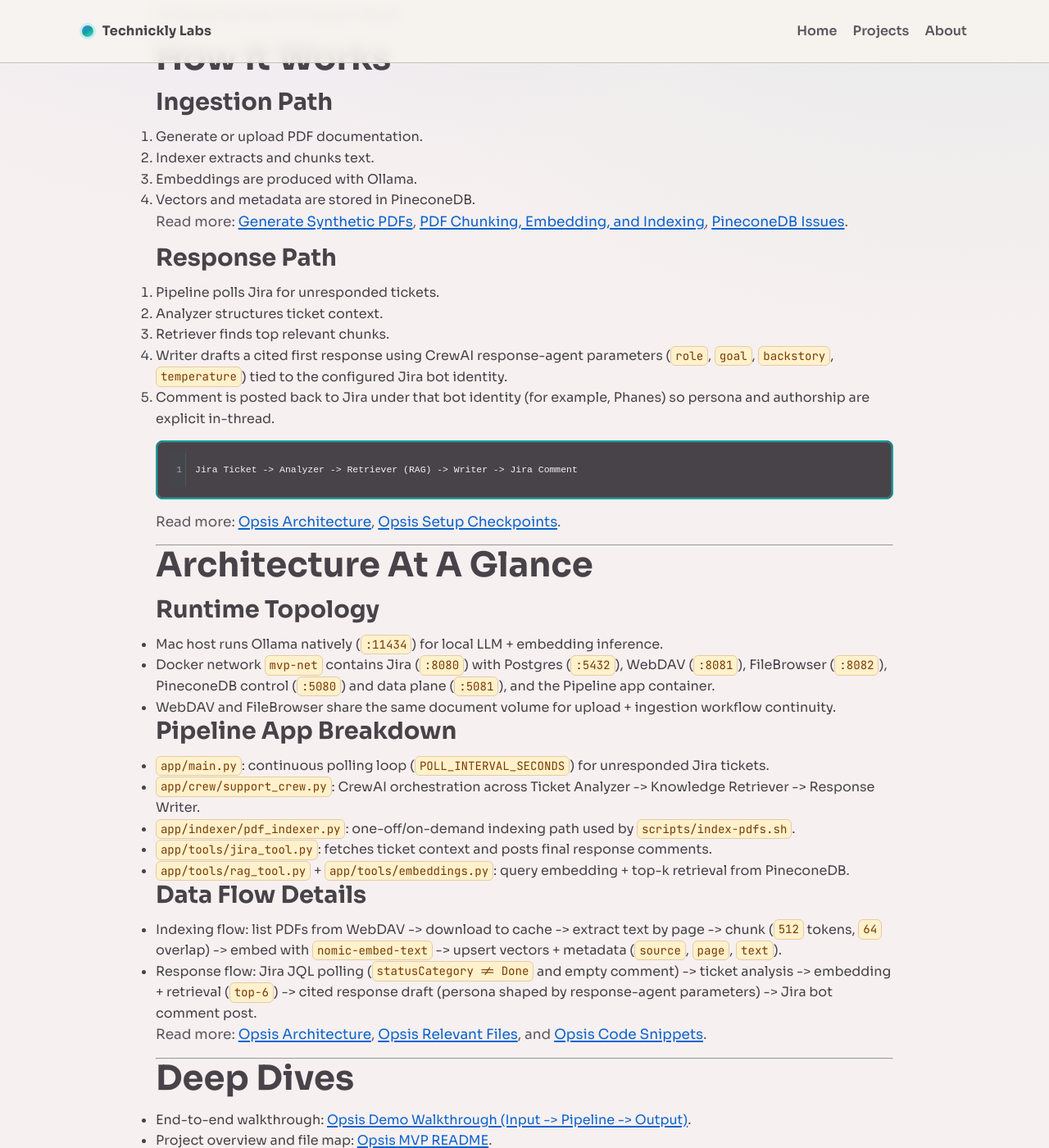
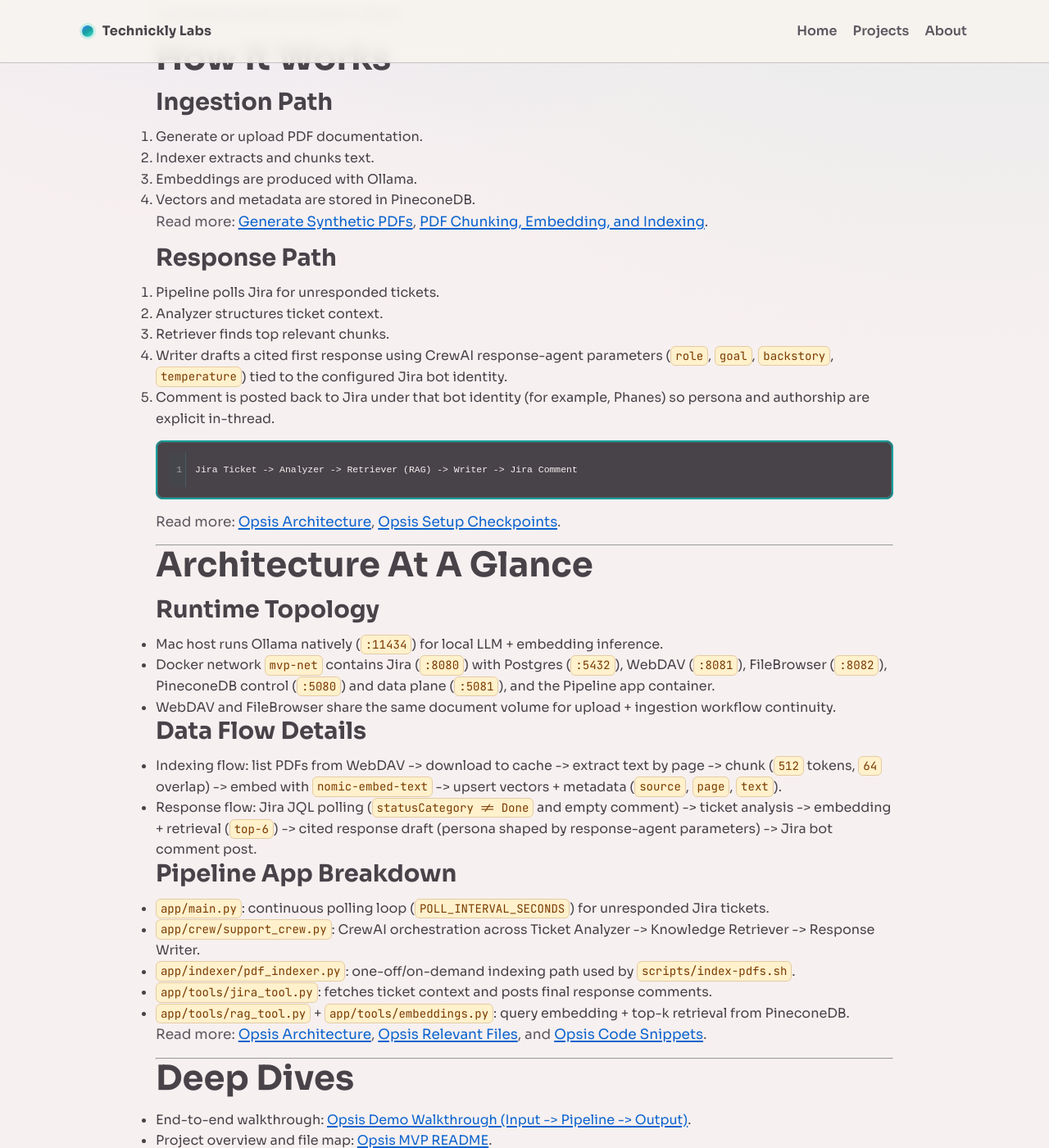
Before and after one commit to technickly/technickly.github.io, a Jekyll site: the page built from _projects/opsis.md, in a window 1280 px wide and 1400 px high, scrolled down 1515 px. Shown: the whole window at 82% size. Built offline with Jekyll 4.4.1, drawn with Linux system fonts in a browser that asks for light colours.

Commit message:
Added walkthrough and modified a lot

```diff
--- a/_projects/opsis.md
+++ b/_projects/opsis.md
@@ -82,7 +82,7 @@ This gives a controlled environment for validating retrieval quality, model beha
 3. Embeddings are produced with Ollama.
 4. Vectors and metadata are stored in PineconeDB.
 
-Read more: [Generate Synthetic PDFs]({{ '/projects/opsis/docs/generate-synthetic-pdfs/' | relative_url }}), [PDF Chunking, Embedding, and Indexing]({{ '/projects/opsis/docs/pdf-indexing-explainer/' | relative_url }}), [PineconeDB Issues]({{ '/projects/opsis/docs/pinecone-local-issues/' | relative_url }}).
+Read more: [Generate Synthetic PDFs]({{ '/projects/opsis/docs/generate-synthetic-pdfs/' | relative_url }}), [PDF Chunking, Embedding, and Indexing]({{ '/projects/opsis/docs/pdf-indexing-explainer/' | relative_url }}).
 
 ### Response Path
 
```
Also changed, not shown: other parts of _projects/opsis.md (+5 -5 lines), projects/opsis/docs/index.md (+0 -1 lines).
